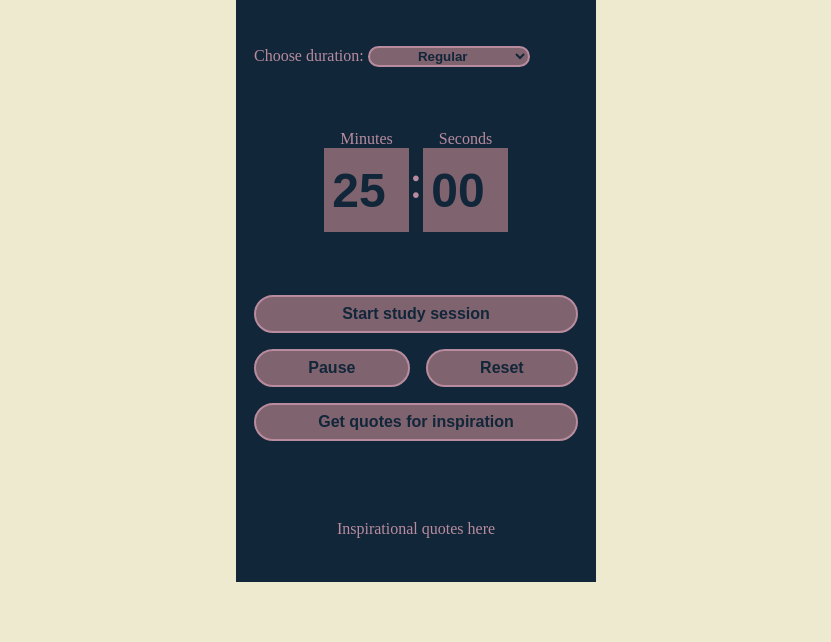
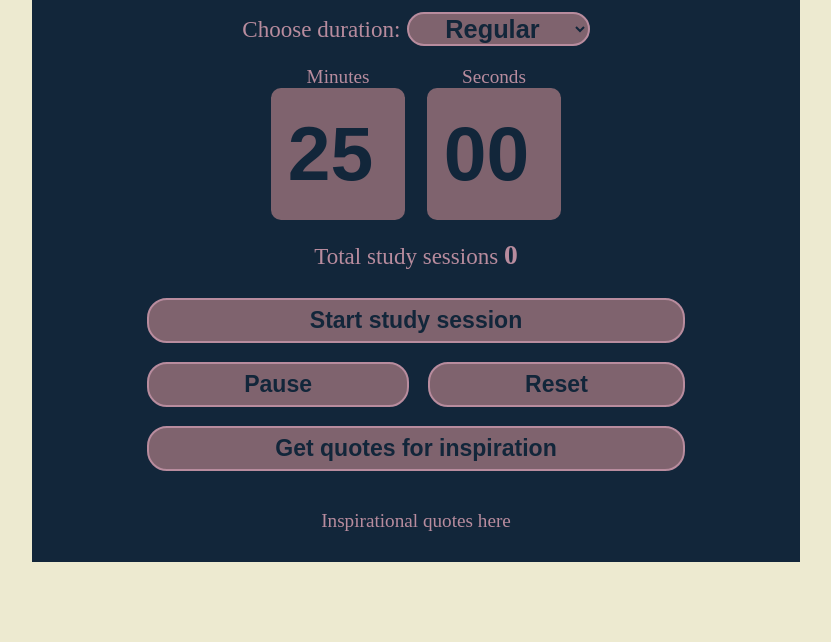
Before and after one commit to Jane-Coding/Pomodoro-Timer, a plain HTML site: page main.html in a window 1280 px wide. Shown: the part 158-800 px from the top of the page, without its empty margins (224-1055 px from the left). Drawn offline with Linux system fonts and the light colour scheme.

Commit message:
animation, sound, counter, responsive

```diff
--- a/main.html
+++ b/main.html
@@ -9,7 +9,7 @@
   </head>
   <body>
     <main>
-      <h1>Choose duration of study</h1>
+      <h1>Welcome to StudyApp</h1>
       <section class="session_choise">
         <label for="duration">Choose duration:</label>
         <select name="duration" id="duration">
@@ -18,20 +18,20 @@
           <option value="extra-long">Extra Long</option>
           <option value="timer">Set timer</option>
         </select>
-        <!-- <span>B</span> -->
-        <!-- <button class="btn">Short</button> -->
-        <!-- <button class="btn">Average</button> -->
-        <!-- <button class="btn">Long</button> -->
-        <!-- <button class="btn">Extra Long</button> -->
-        <!-- <span>B</span> -->
       </section>
 
       <section class="countdown">
         <label for="minutes">Minutes</label>
         <input id="minutes" type="number" value="25" min="1" />
-        <span>:</span>
+        <span class="dots">:</span>
         <label for="seconds">Seconds</label>
         <input id="seconds" type="number" value="00" min="0" max="59" />
+      </section>
+
+      <section class="user_info">
+        <p>
+          Total study sessions <span class="study_counter" id="counter">0</span>
+        </p>
       </section>
 
       <section class="control_btns">
--- a/script.js
+++ b/script.js
@@ -5,6 +5,7 @@ const pauseButton = document.getElementById("pause_btn");
 let minutes = document.getElementById("minutes");
 let seconds = document.getElementById("seconds");
 
+let counter = document.getElementById("counter");
 let quotes = document.getElementById("quotes");
 
 class Session {
@@ -45,6 +46,7 @@ const extralongSession = new Session(60, 20);
 let currentSession = new Study(25, 5);
 
 var t;
+let sessionCounter = 0;
 
 duration.addEventListener("input", function () {
   if (t) {
@@ -80,17 +82,15 @@ function checkDuration() {
       if (minutes.value < 10) {
         minutes.value = "0" + Number(minutes.value);
         currentSession.setMin = minutes.value;
-      }
-       else {
+      } else {
         currentSession.setMin = minutes.value;
       }
     });
     seconds.addEventListener("input", function () {
       if (seconds.value < 10) {
         seconds.value = "0" + Number(seconds.value);
-        currentSession.setSec = seconds.value
-      }
-      else {
+        currentSession.setSec = seconds.value;
+      } else {
         currentSession.setSec = seconds.value;
       }
     });
@@ -162,6 +162,7 @@ function countdown(min, sec) {
     if (sec < 0) {
       if (min === 0) {
         if (currentSession.rest === "none") {
+          playAudio();
           fullReset();
         } else if (currentSession.sessionOn === true) {
           min = currentSession.rest;
@@ -172,6 +173,10 @@ function countdown(min, sec) {
           }
           currentSession.sessionOn = false;
           startButton.innerHTML = "Break time!";
+          sessionCounter++;
+          counter.innerHTML = `${sessionCounter}`;
+          playAudio();
+
           console.log("break!!!");
         } else {
           min = currentSession.duration;
@@ -182,6 +187,7 @@ function countdown(min, sec) {
           }
           currentSession.sessionOn = true;
           startButton.innerHTML = "Session in progress";
+          playAudio();
           console.log("session!!!!");
         }
       }
@@ -223,4 +229,11 @@ function fullReset() {
   checkDuration();
   currentSession.setMin = 0;
   currentSession.setSec = 0;
+  sessionCounter = 0;
+  counter.innerHTML = "0";
 }
+
+function playAudio() {
+  var audio = new Audio("/sound/Ding.mp3");
+  audio.play();
+}
--- a/styles.css
+++ b/styles.css
@@ -6,8 +6,15 @@
     --rose-taupe: #7F636E;
     --puce: #B88C9E;
 
-    --btn-padding: .5em;
+    --btn-padding: .3em;
     --btn-radius: 20px;
+
+    --fs-110: 1.1em;
+    --fs-120: 1.2em;
+    --fs-150: 1.5em;
+    --fs-300: 3em;
+    --fs-350: 3.5em;
+    --fs-400: 4em;
 }
 
 body {
@@ -26,31 +33,87 @@ h1 {
 }
 
 .session_choise {
-    width: 90%;
+    width: 90vw;
     padding: .5rem;
-    gap: 1em;
+    font-size: var(--fs-120);
+    display: flex;
+    flex-direction: column;
+    align-items: center;
+    justify-content: space-around;
+    flex-wrap: wrap;
+    gap: .3em;
+}
+.session_choise label {
+    align-self: center;
+}
 
+ @media(min-width:375px){
+    .session_choise{
+        flex-direction: row;
+        justify-content: center;
+    }
 }
 
 .session_choise select,
 option{
-    width: 50%;
     background-color: var(--rose-taupe);
     color: var(--prussian-blue);
     font-weight: 800;
     text-align: center;
     border: 2px solid var(--puce);
     border-radius: var(--btn-radius);
+    font-size: var(--fs-110);
+    padding: 0 .5em;
 }
 
 main {
-    height: 85vh;
+    height: 90vh;
     display: flex;
     flex-direction: column;
     align-items: center;
-    justify-content: space-around;
+    justify-content: space-evenly;
     background-color: var(--prussian-blue);
-    color: var(--puce)
+    color: var(--puce);
+    font-size: .8rem;
+}
+@media(min-width: 768px){
+    main{
+        width: 80vw;
+    }
+}
+@media(min-width: 768px){
+    main{
+        width: 70vw;
+        height: 80vh;
+        font-size: var(--fs-120);
+    }
+}
+@media(min-width: 1200px){
+    main{
+        width: 60vw;
+    }
+}
+@media(min-width: 1500px){
+    main{
+        width: 50vw;
+    }
+}
+@media(min-width: 1800px){
+    main{
+        width: 40vw;
+    }
+}
+
+@media(min-height: 750px){
+    main {
+        font-size: var(--fs-120);
+    }
+}
+
+@media(min-height: 950px){
+    main {
+        font-size: var(--fs-150);
+    }
 }
 
 .countdown {
@@ -69,12 +132,27 @@ main {
     grid-column: 1;
     grid-row: 2;
 }
+
 .countdown > *:nth-child(3){
     grid-column: 2;
     grid-row-end: span 2;
     align-self: center;
-    font-size: 3rem;
+    font-size: var(--fs-300);
 }
+
+.dots {
+    animation: 0.5s infinite alternate blink;
+}
+
+@keyframes blink {
+    0%{opacity: 0}
+}
+@media(min-width:320px){
+    .countdown > *:nth-child(3) {
+        font-size: var(--fs-400);
+    }
+}
+
 .countdown > *:nth-child(4){
     grid-column: 3;
     grid-row: 1;
@@ -90,10 +168,37 @@ main {
     width: 1.7em;
     color: var(--prussian-blue);
     border: none;
+    border-radius: 10px;
     text-align: center;
     font-weight: 800;
-    font-size: 3rem;
+    font-size: var(--fs-300);
     background-color: var(--rose-taupe);
+}
+
+@media(min-width:320px){
+    .countdown > input {
+        font-size: var(--fs-350);
+    }
+}
+
+@media(min-width: 600px){
+    .countdown > input {
+        font-size: var(--fs-400);
+    }
+}
+
+.user_info{
+    padding: .5rem;
+    font-size: var(--fs-120);
+}
+
+.user_info p {
+    margin: 0;
+}
+
+.study_counter{
+    font-weight: 700;
+    font-size: var(--fs-120);
 }
 
 .control_btns{
@@ -104,11 +209,22 @@ main {
     gap: 1em;
 }
 
+@media(min-width:600px){
+    .control_btns{
+        width: 80%;
+    }
+}
+ @media(min-width:800px){
+    .control_btns{
+        width: 70%;
+    }
+}
+
 .btn {
     padding: var(--btn-padding);
     background-color: var(--rose-taupe);
     color: var(--prussian-blue);
-    font-size: 1rem;
+    font-size: var(--fs-120);
     font-weight: 700;
     border: 2px solid var(--puce);
     border-radius: var(--btn-radius);
@@ -121,7 +237,3 @@ main {
 .control_btns button:nth-of-type(4){
     grid-column-end: span 2;
 }
-
-
-
-/* FFBF46 */
```
Also changed, not shown: 1 other file.
